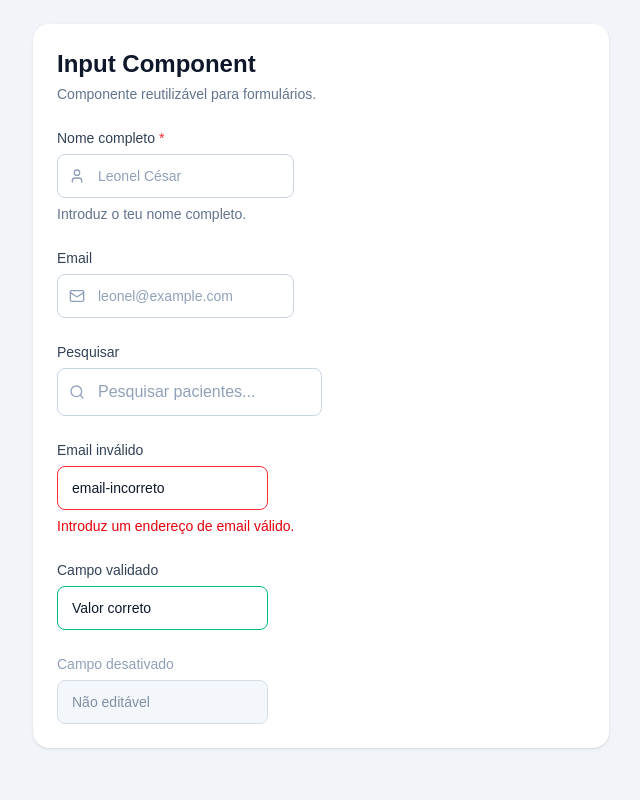
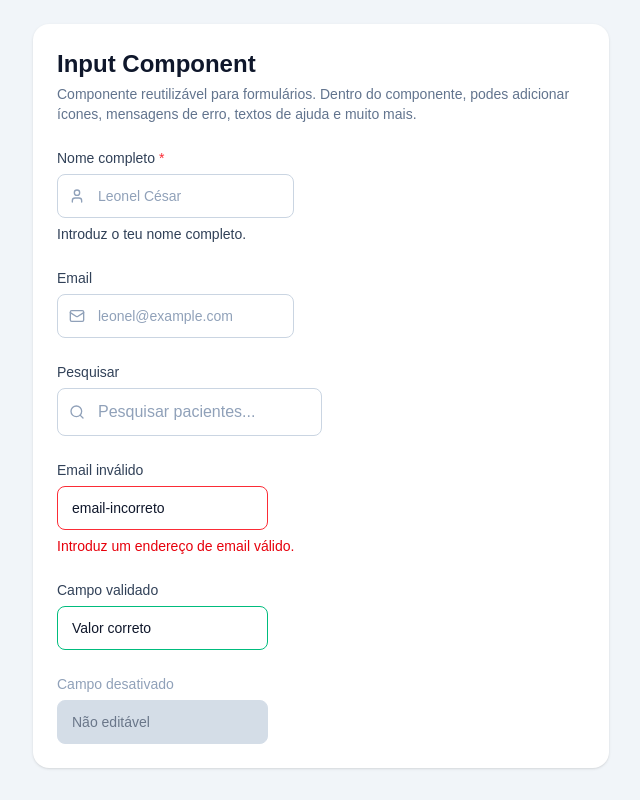
Before and after one commit to LeonelCesar/learning_app, a Next.js app: page / in a window 1280 px wide. Shown: the whole page, without its empty margins (319-959 px from the left). Built offline with nearby package versions, Linux system fonts and the light colour scheme.

Commit message:
Fix: Erro de validação

```diff
--- a/app/Components/ui/Input.tsx
+++ b/app/Components/ui/Input.tsx
@@ -128,8 +128,8 @@ export const Input = forwardRef<HTMLInputElement, InputProps>(
               "transition-colors duration-150",
               "focus:ring-4",
               "disabled:cursor-not-allowed",
-              "disabled:bg-slate-100",
-              "disabled:text-slate-500",
+              "disabled:bg-slate-300",
+              "disabled:text-slate-600",
               "disabled:opacity-80",
               inputSizeStyles[inputSize],
               inputVariantStyles[resolvedVariant],
@@ -160,7 +160,7 @@ export const Input = forwardRef<HTMLInputElement, InputProps>(
             {errorMessage}
           </p>
         ) : helperText ? (
-          <p id={helperTextId} className="text-sm text-slate-500">
+          <p id={helperTextId} className="text-sm text-slate-700">
             {helperText}
           </p>
         ) : null}
--- a/app/page.tsx
+++ b/app/page.tsx
@@ -12,6 +12,7 @@ export default function App() {
 
           <p className="mt-1 text-sm text-slate-500">
             Componente reutilizável para formulários.
+            Dentro do componente, podes adicionar ícones, mensagens de erro, textos de ajuda e muito mais.
           </p>
         </header>
 
```
